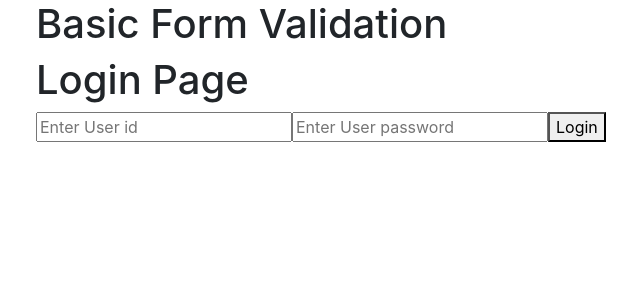
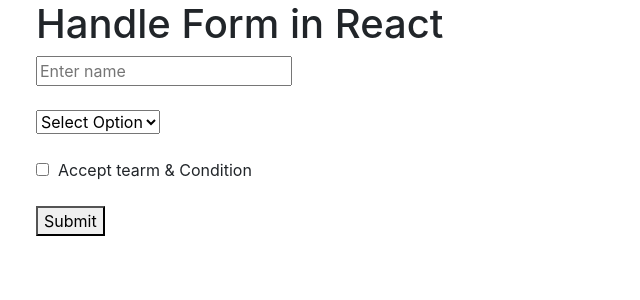
Before and after one commit to atulbansalofficial/form-validation, a React (Create React App) app: page / in a window 1280 px wide. Shown: the top 300 px of the page, without its empty margins (49-689 px from the left). Built offline with nearby package versions, Linux system fonts and the light colour scheme.

Commit message:
handle form with checkbox

```diff
--- a/src/App.js
+++ b/src/App.js
@@ -1,12 +1,49 @@
-import React from "react";
-import Login from "./component/Login";
+import React, { useState } from "react";
 
 function App() {
+  const [name, setName] = useState("");
+  const [selecter, setSelector] = useState("");
+  const [tnc, setTnc] = useState(false);
+
+
+  const getFormData = (e) => {
+    e.preventDefault();
+
+   console.log(name,selecter,tnc);
+
+
+
+
+  };
+
   return (
     <div>
       <div className="container ">
-        <h1>Basic Form Validation</h1>
-        <Login />
+        <h1>Handle Form in React</h1>
+        <form onSubmit={getFormData}>
+          <input
+            type="text"
+            placeholder="Enter name"
+            value={name}
+            onChange={(e)=> setName(e.target.value)}
+          />
+          <br />
+          <br />
+          <select onChange={(e)=> setSelector(e.target.value)}>
+            <option value="0">Select Option</option>
+            <option value="1">Marvel</option>
+            <option value="2">DC</option>
+            <option value="3">starMan</option>
+          </select>
+          <br />
+          <br />
+          <input type="checkbox" onChange={(e) => setTnc(e.target.checked)} />
+          &nbsp;&nbsp;
+          <span>Accept tearm & Condition</span>
+          <br />
+          <br />
+          <button type="submit">Submit</button>
+        </form>
       </div>
     </div>
   );
--- a/src/component/Login.js
+++ /dev/null
@@ -1,56 +0,0 @@
-import React, { useState } from "react";
-
-function Login() {
-  const [data, setData] = useState("");
-  const [pass, setPass] = useState("");
-  const [value, setValue] = useState(false);
-  // let data = "atul bansal";
-  // let pass = "8871075742";
-
-  const loginHandler = (e) => {
-    // data = "Iron Man";
-    // pass = "0000000007";
-    // alert(data);
-    // alert(pass);
-    console.log(data, pass);
-    setValue(true);
-  };
-  const getuserId = (e) => {
-    console.log(e.target.value);
-    setData(e.target.value);
-  };
-  const getuserPass = (e) => {
-    console.log(e.target.value);
-    setPass(e.target.value);
-  };
-
-  return (
-    <div>
-      <h1>Login Page</h1>
-      <div>
-        <input
-          type="text"
-          value={data}
-          placeholder="Enter User id"
-          onChange={getuserId}
-        />
-        <input
-          value={pass}
-          type="text"
-          placeholder="Enter User password"
-          onChange={getuserPass}
-        />
-
-        <button onClick={loginHandler}>Login</button>
-      </div>
-      {value ? (
-        <>
-          <h1>ID :{data}-</h1>
-          <h1>Pass:-{pass}</h1>
-        </>
-      ) : null}
-    </div>
-  );
-}
-
-export default Login;
```
